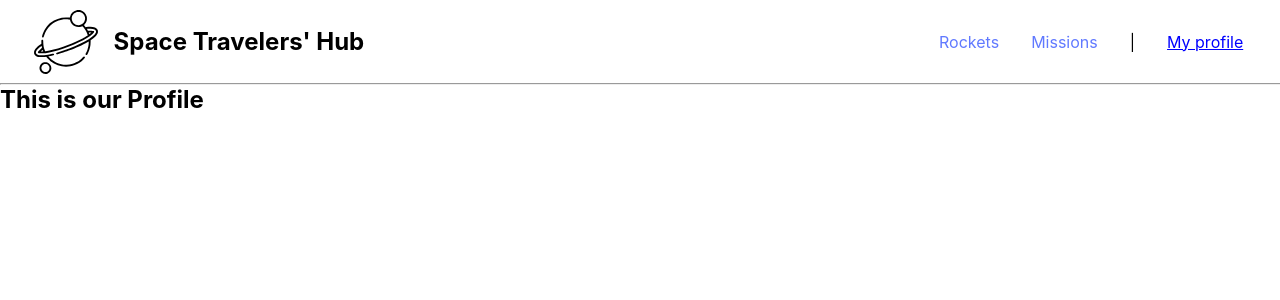
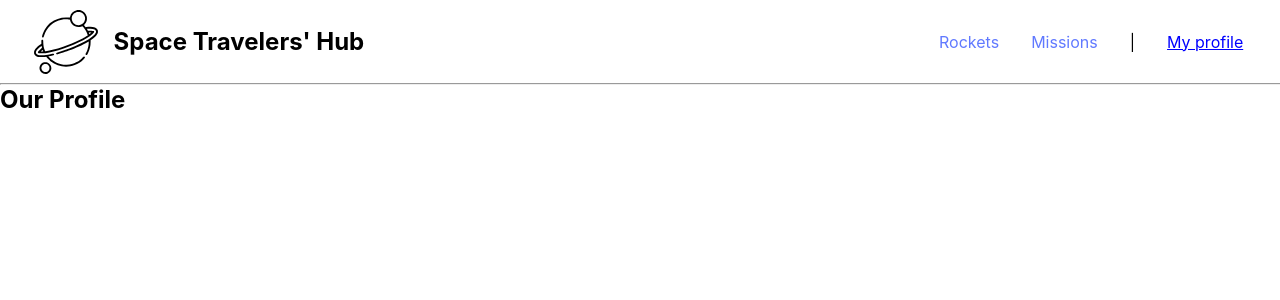
Before and after one commit to Javed-Shahbaz/React-Group-Project, a React (Create React App) app: page /profile in a window 1280 px wide. Shown: the top 300 px of the page. Built offline with nearby package versions, Linux system fonts and the light colour scheme.

Commit message:
update changes

```diff
--- a/src/components/Profile.js
+++ b/src/components/Profile.js
@@ -3,7 +3,7 @@ import React from 'react';
 const Profile = () => (
   <>
     <div>
-      <h2>This is our Profile</h2>
+      <h2>Our Profile</h2>
     </div>
   </>
 );
```
